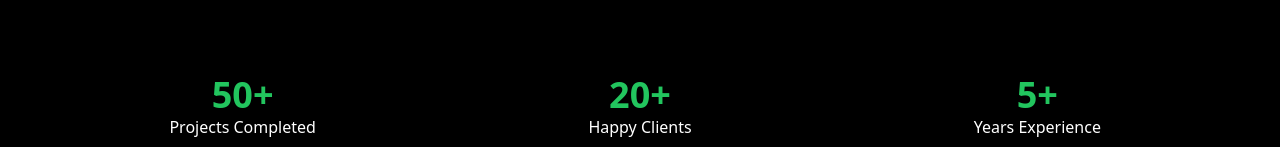
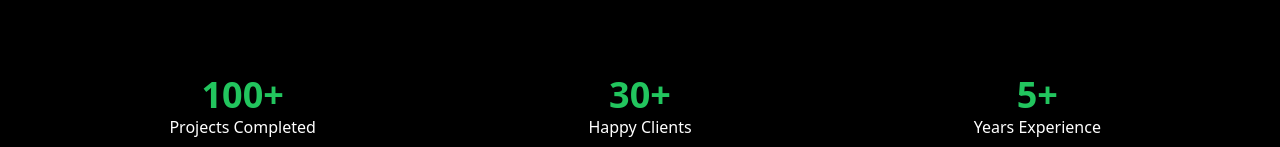
Before and after one commit to NITESH777RAJPUT/onion-production, a React (Vite) app: page / in a window 1280 px wide. Shown: the part 805-952 px from the top of the page. Built offline with nearby package versions, Linux system fonts and the light colour scheme.

Commit message:
first commit

```diff
--- a/src/components/Stats.jsx
+++ b/src/components/Stats.jsx
@@ -8,14 +8,14 @@ function Stats() {
 
         <div>
           <h2 className="text-4xl font-bold text-green-500">
-            <CountUp end={50} duration={3} />+
+            <CountUp end={100} duration={3} />+
           </h2>
           <p>Projects Completed</p>
         </div>
 
         <div>
           <h2 className="text-4xl font-bold text-green-500">
-            <CountUp end={20} duration={3} />+
+            <CountUp end={30} duration={3} />+
           </h2>
           <p>Happy Clients</p>
         </div>
```
